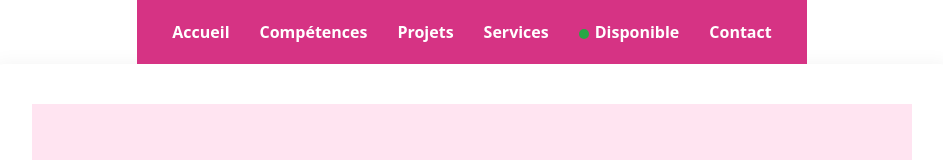
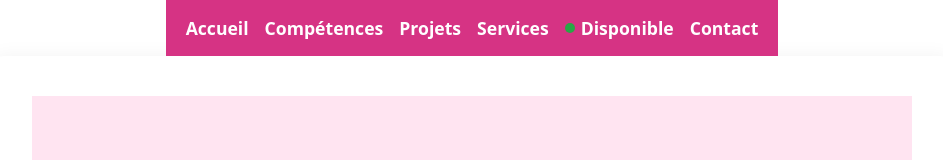
Before and after one commit to GHOFRANE-AH/ghofrane-portfolio, a React (Vite) app: page / in a window 1280 px wide. Shown: the top 160 px of the page, without its empty margins (168-1111 px from the left). Built offline with nearby package versions, Linux system fonts and the light colour scheme.

Commit message:
Ajout du carrousel et centrage de la page projet

```diff
--- a/src/components/Navbar.jsx
+++ b/src/components/Navbar.jsx
@@ -1,39 +1,57 @@
+import { useEffect, useState } from 'react';
+
 function Navbar() {
+  const [isMobile, setIsMobile] = useState(window.innerWidth < 600);
+
+  useEffect(() => {
+    const handleResize = () => setIsMobile(window.innerWidth < 600);
+    window.addEventListener('resize', handleResize);
+    return () => window.removeEventListener('resize', handleResize);
+  }, []);
+
+  const navStyle = {
+    backgroundColor: '#d63384',
+    padding: isMobile ? '20px' : '15px 20px',
+    position: 'sticky',
+    top: 0,
+    zIndex: 1000,
+    display: 'flex',
+    flexDirection: isMobile ? 'column' : 'row',
+    justifyContent: 'center',
+    alignItems: 'center',
+    gap: isMobile ? '10px' : '1rem',
+  };
+
+  const linkStyle = {
+    color: '#fff',
+    textDecoration: 'none',
+    fontWeight: 'bold',
+    fontSize: isMobile ? '1rem' : '1.1rem',
+    display: 'flex',
+    alignItems: 'center',
+    gap: '6px',
+  };
+
+  const dotStyle = {
+    width: '10px',
+    height: '10px',
+    backgroundColor: '#28a745',
+    borderRadius: '50%',
+  };
+
   return (
-    <nav style={{
-      backgroundColor: '#d63384',
-      padding: '20px',
-      textAlign: 'center',
-      position: 'sticky',
-      top: 0,
-      zIndex: 1000
-    }}>
+    <nav style={navStyle}>
       <a href="#hero" style={linkStyle}>Accueil</a>
       <a href="#skills" style={linkStyle}>Compétences</a>
       <a href="#projects" style={linkStyle}>Projets</a>
       <a href="#services" style={linkStyle}>Services</a>
       <a href="#availability" style={linkStyle}>
-        <span style={{
-          display: 'inline-block',
-          width: '10px',
-          height: '10px',
-          backgroundColor: '#28a745',
-          borderRadius: '50%',
-          marginRight: '6px',
-          verticalAlign: 'middle'
-        }}></span>
+        <span style={dotStyle}></span>
         Disponible
       </a>
       <a href="#contact" style={linkStyle}>Contact</a>
     </nav>
-  )
+  );
 }
 
-const linkStyle = {
-  margin: '0 15px',
-  color: '#fff',
-  textDecoration: 'none',
-  fontWeight: 'bold'
-}
-
-export default Navbar
+export default Navbar;
```
